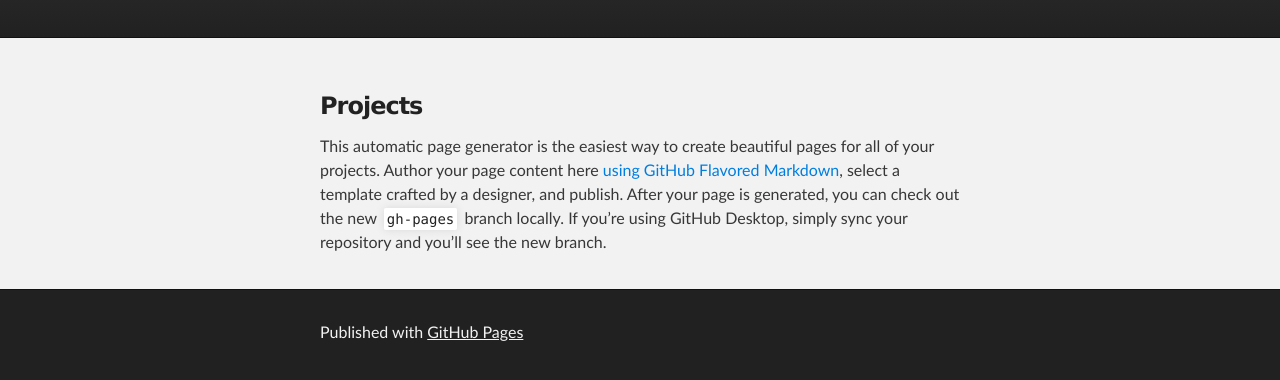
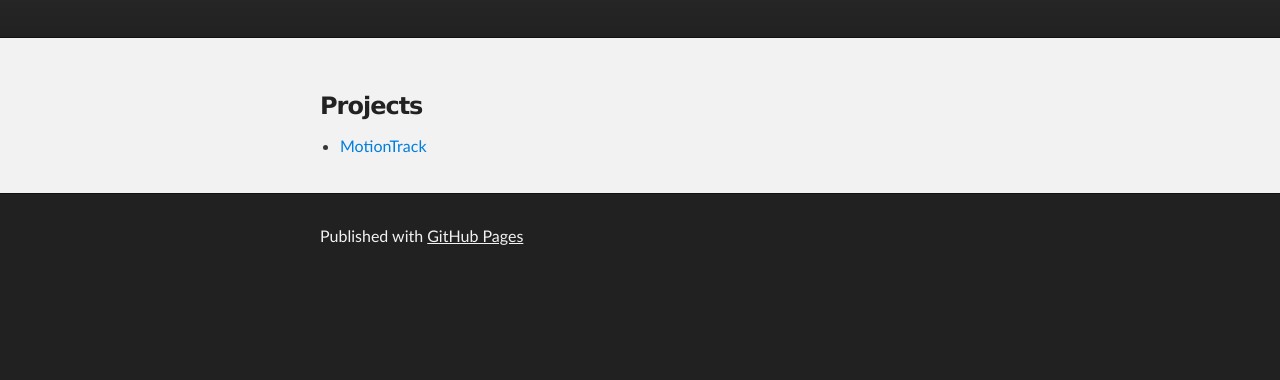
Before and after one commit to chriscro111/chriscro111.github.io, a plain HTML site: page index.html in a window 1280 px wide. Shown: the part 136-516 px from the top of the page. Drawn offline with Linux system fonts and the light colour scheme.

Commit message:
Replace master branch with page content via GitHub

```diff
--- a/index.html
+++ b/index.html
@@ -30,7 +30,9 @@
         <h3>
 <a id="projects" class="anchor" href="#projects" aria-hidden="true"><span class="octicon octicon-link"></span></a>Projects</h3>
 
-<p>This automatic page generator is the easiest way to create beautiful pages for all of your projects. Author your page content here <a href="https://guides.github.com/features/mastering-markdown/">using GitHub Flavored Markdown</a>, select a template crafted by a designer, and publish. After your page is generated, you can check out the new <code>gh-pages</code> branch locally. If you’re using GitHub Desktop, simply sync your repository and you’ll see the new branch.</p>
+<ul>
+<li><a href="http://chriscro111.github.io/MotionTrack/">MotionTrack</a></li>
+</ul>
       </section>
     </div>
 
--- a/params.json
+++ b/params.json
@@ -1 +1 @@
-{"name":"chriscro111","tagline":"","body":"### Projects\r\nThis automatic page generator is the easiest way to create beautiful pages for all of your projects. Author your page content here [using GitHub Flavored Markdown](https://guides.github.com/features/mastering-markdown/), select a template crafted by a designer, and publish. After your page is generated, you can check out the new `gh-pages` branch locally. If you’re using GitHub Desktop, simply sync your repository and you’ll see the new branch.\r\n\r\n","google":"","note":"Don't delete this file! It's used internally to help with page regeneration."}
+{"name":"chriscro111","tagline":"","body":"### Projects\r\n- [MotionTrack](http://chriscro111.github.io/MotionTrack/)\r\n\r\n","google":"","note":"Don't delete this file! It's used internally to help with page regeneration."}
```
